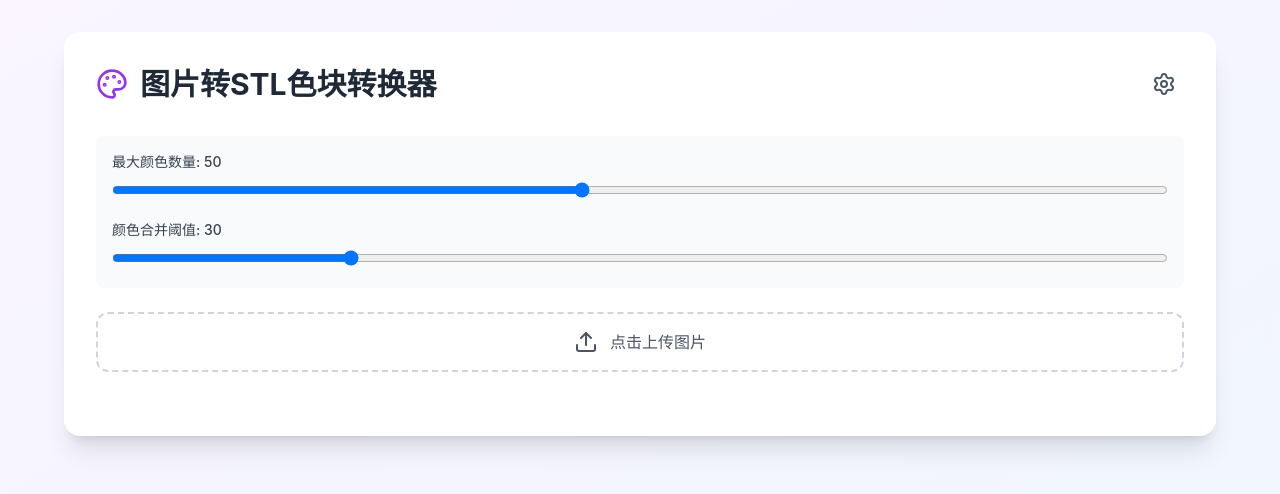
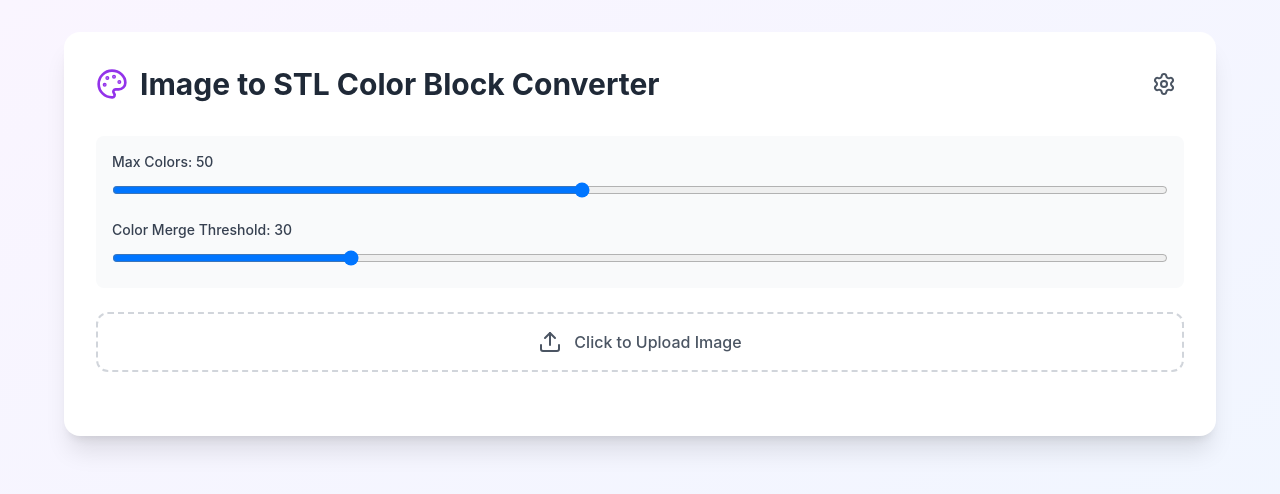
Before and after one commit to garnetlyx/tinting-voxel, a React (Vite) app: page / in a window 1280 px wide. Both pictures are taken after a click on the button 1164 px from the left and 84 px from the top of the page. Shown: the top 494 px of the page. Built offline with nearby package versions, Linux system fonts and the light colour scheme.

Commit message:
change lang

```diff
--- a/index.html
+++ b/index.html
@@ -1,10 +1,10 @@
 <!DOCTYPE html>
-<html lang="zh-CN">
+<html lang="en">
 
 <head>
     <meta charset="UTF-8" />
     <meta name="viewport" content="width=device-width, initial-scale=1.0" />
-    <title>图片转STL色块转换器</title>
+    <title>Image to STL Color Block Converter</title>
     <script src="https://cdn.tailwindcss.com"></script>
 </head>
 
--- a/src/image_to_stl_converter.tsx
+++ b/src/image_to_stl_converter.tsx
@@ -626,7 +626,7 @@ const ImageToSTLConverter = () => {
           <div className="flex items-center justify-between mb-8">
             <h1 className="text-3xl font-bold text-gray-800 flex items-center gap-3">
               <Palette className="w-8 h-8 text-purple-600" />
-              图片转STL色块转换器
+              Image to STL Color Block Converter
             </h1>
             <button
               onClick={() => setShowSettings(!showSettings)}
@@ -640,7 +640,7 @@ const ImageToSTLConverter = () => {
             <div className="mb-6 p-4 bg-gray-50 rounded-lg space-y-4">
               <div>
                 <label className="block text-sm font-medium text-gray-700 mb-2">
-                  最大颜色数量: {maxColors}
+                  Max Colors: {maxColors}
                 </label>
                 <input
                   type="range"
@@ -653,7 +653,7 @@ const ImageToSTLConverter = () => {
               </div>
               <div>
                 <label className="block text-sm font-medium text-gray-700 mb-2">
-                  颜色合并阈值: {colorThreshold}
+                  Color Merge Threshold: {colorThreshold}
                 </label>
                 <input
                   type="range"
@@ -669,7 +669,7 @@ const ImageToSTLConverter = () => {
                   onClick={() => processImage(image)}
                   className="w-full py-2 bg-purple-600 text-white rounded-lg hover:bg-purple-700 transition-colors"
                 >
-                  重新处理
+                  Reprocess
                 </button>
               )}
             </div>
@@ -688,7 +688,7 @@ const ImageToSTLConverter = () => {
               className="w-full py-4 border-2 border-dashed border-gray-300 rounded-xl hover:border-purple-400 hover:bg-purple-50 transition-all flex items-center justify-center gap-3 text-gray-600 hover:text-purple-600"
             >
               <Upload className="w-6 h-6" />
-              <span className="font-medium">点击上传图片</span>
+              <span className="font-medium">Click to Upload Image</span>
             </button>
           </div>
 
@@ -698,7 +698,7 @@ const ImageToSTLConverter = () => {
           {processing && (
             <div className="text-center py-12">
               <div className="animate-spin rounded-full h-12 w-12 border-4 border-purple-200 border-t-purple-600 mx-auto mb-4"></div>
-              <p className="text-gray-600">处理中...</p>
+              <p className="text-gray-600">Processing...</p>
             </div>
           )}
 
@@ -706,10 +706,10 @@ const ImageToSTLConverter = () => {
             <div>
               {/* Before/After Preview */}
               <div className="mb-8">
-                <h2 className="text-xl font-semibold text-gray-800 mb-4">处理前后对比</h2>
+                <h2 className="text-xl font-semibold text-gray-800 mb-4">Before and After Comparison</h2>
                 <div className="grid md:grid-cols-2 gap-6">
                   <div>
-                    <h3 className="text-sm font-medium text-gray-700 mb-2">原始图片</h3>
+                    <h3 className="text-sm font-medium text-gray-700 mb-2">Original Image</h3>
                     <div className="border-2 border-gray-200 rounded-lg overflow-hidden">
                       <img
                         src={image.src}
@@ -719,7 +719,7 @@ const ImageToSTLConverter = () => {
                     </div>
                   </div>
                   <div>
-                    <h3 className="text-sm font-medium text-gray-700 mb-2">处理后 ({colorBlocks.length}色)</h3>
+                    <h3 className="text-sm font-medium text-gray-700 mb-2">Processed ({colorBlocks.length} colors)</h3>
                     <div className="border-2 border-gray-200 rounded-lg overflow-hidden">
                       {processedImageUrl && (
                         <img
@@ -735,7 +735,7 @@ const ImageToSTLConverter = () => {
 
               <div className="flex items-center justify-between mb-6">
                 <h2 className="text-xl font-semibold text-gray-800">
-                  提取的颜色 ({colorBlocks.length})
+                  Extracted Colors ({colorBlocks.length})
                 </h2>
                 <div className="flex gap-3">
                   <button
@@ -743,14 +743,14 @@ const ImageToSTLConverter = () => {
                     className="px-4 py-2 bg-green-600 text-white rounded-lg hover:bg-green-700 transition-colors flex items-center gap-2"
                   >
                     <Download className="w-4 h-4" />
-                    下载CSV
+                    Download CSV
                   </button>
                   <button
                     onClick={downloadAllSTLs}
                     className="px-4 py-2 bg-purple-600 text-white rounded-lg hover:bg-purple-700 transition-colors flex items-center gap-2"
                   >
                     <Download className="w-4 h-4" />
-                    下载所有STL (ZIP)
+                    Download All STLs (ZIP)
                   </button>
                 </div>
               </div>
@@ -769,13 +769,13 @@ const ImageToSTLConverter = () => {
                       RGB({color.r},{color.g},{color.b})
                     </div>
                     <div className="text-xs text-gray-500 mb-2">
-                      {color.count} 像素
+                      {color.count} pixels
                     </div>
                     <button
                       onClick={() => downloadSTL(color, index)}
                       className="w-full py-1 text-xs bg-purple-100 text-purple-700 rounded hover:bg-purple-200 transition-colors"
                     >
-                      下载STL
+                      Download STL
                     </button>
                   </div>
                 ))}
@@ -785,7 +785,7 @@ const ImageToSTLConverter = () => {
 
           {image && colorBlocks.length === 0 && !processing && (
             <div className="mt-8">
-              <h3 className="text-lg font-semibold text-gray-800 mb-3">原始图片预览</h3>
+              <h3 className="text-lg font-semibold text-gray-800 mb-3">Original Image Preview</h3>
               <img
                 src={image.src}
                 alt="Preview"
```
